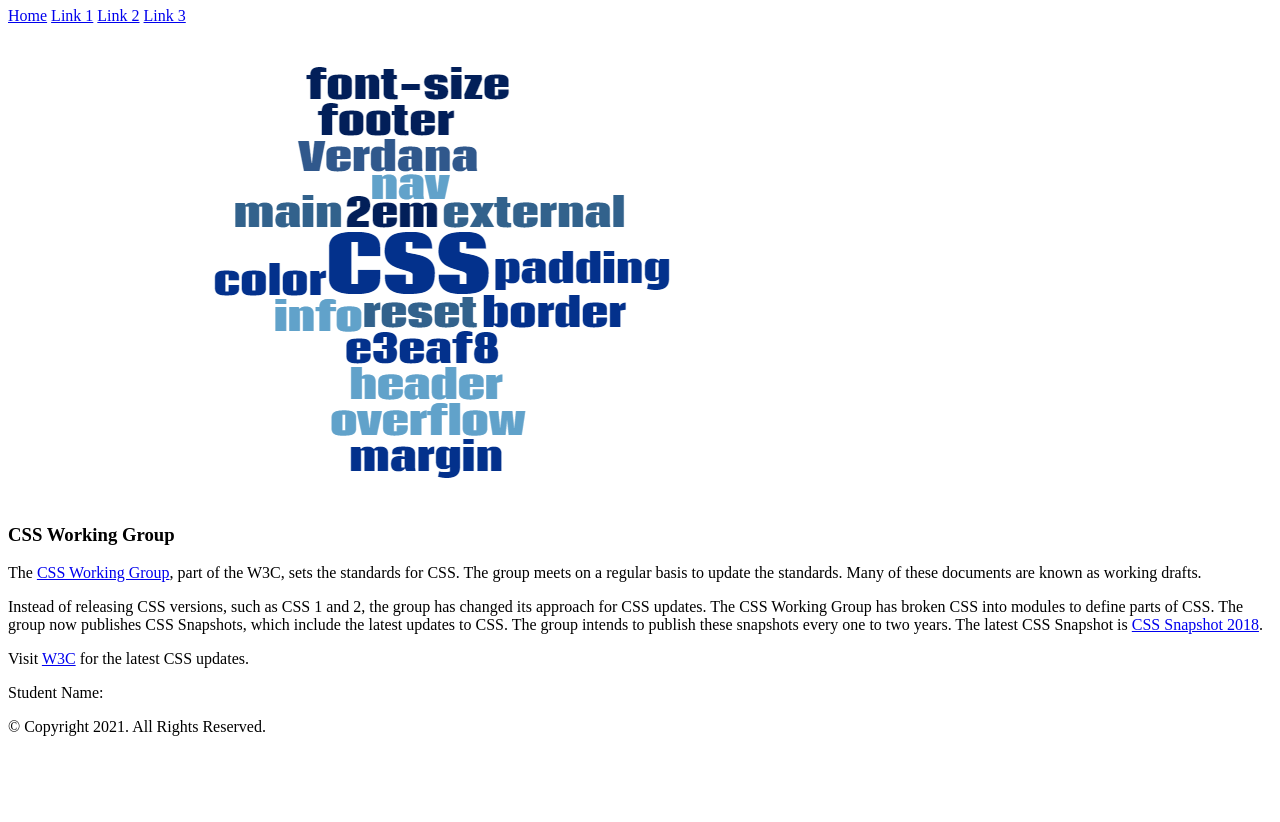
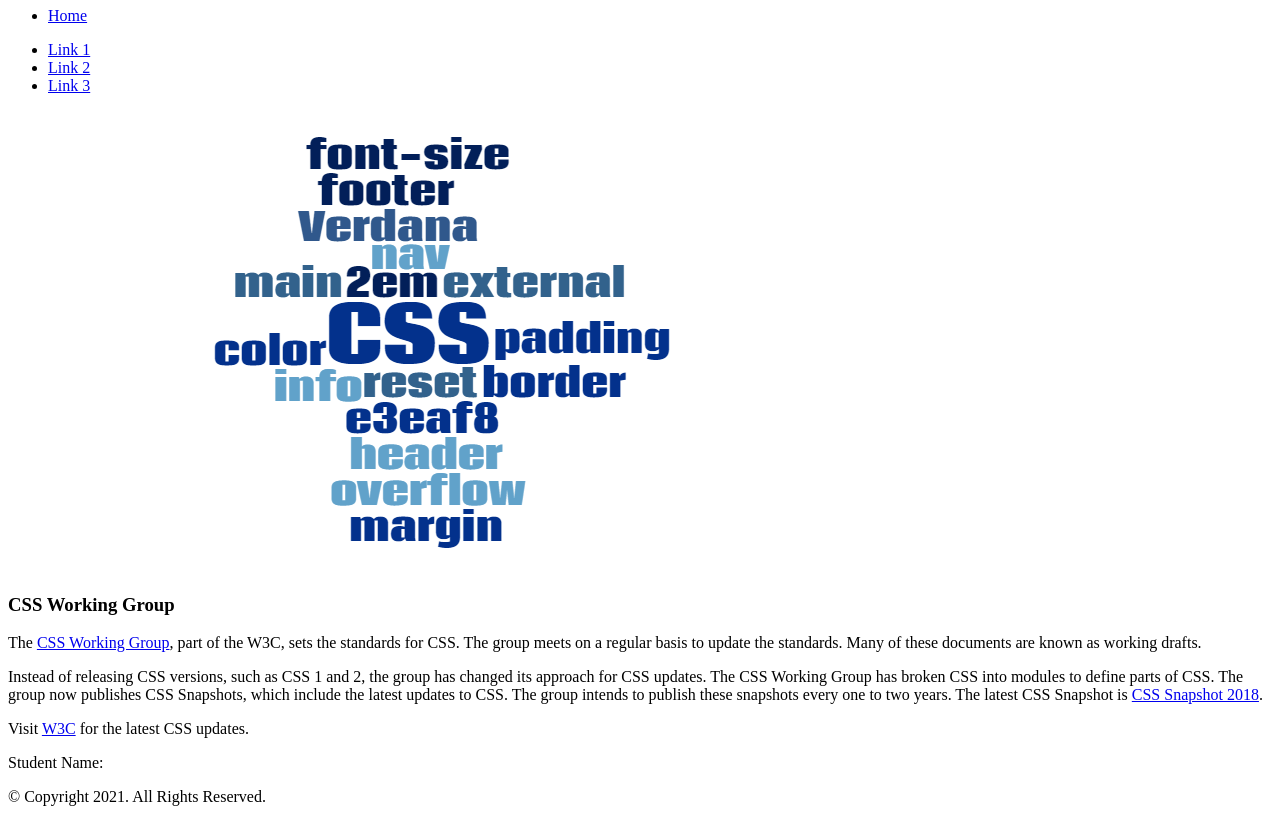
Before and after one commit to kjluck/Lab-4, a plain HTML site: page apply/index.html in a window 1280 px wide. Shown: the part 73-895 px from the top of the page. Before the commit the page ends 825 px from the top, so only its background shows below. Drawn offline with Linux system fonts and the light colour scheme.

Commit message:
Update index.html

```diff
--- a/apply/index.html
+++ b/apply/index.html
@@ -1,8 +1,8 @@
 <!DOCTYPE html>
 <!--
-	Student Name:
-	File Name:
-	Date:
+	Student Name: Kenneth Luck
+	File Name: Lab 4
+	Date: April 4, 2022
 -->
 
 <html lang="en">
@@ -19,10 +19,12 @@
 
 	<!-- Nav -->
 	<nav>
-		<p><a href="index.html">Home</a>
-		<a href="#">Link 1</a>
-		<a href="#">Link 2</a>
-		<a href="#">Link 3</a></p>
+		<ul>
+			<li><p><a href="index.html">Home</a></li>
+			<li><a href="#">Link 1</a></li>
+			<li><a href="#">Link 2</a></li>
+			<li><a href="#">Link 3</a></p></li>
+		</ul>
 	</nav>
 
 	<!-- Main content area -->
```
